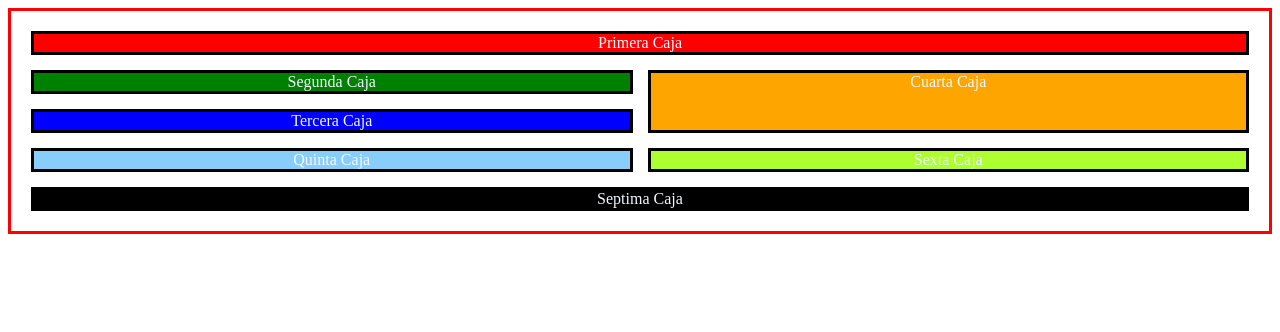
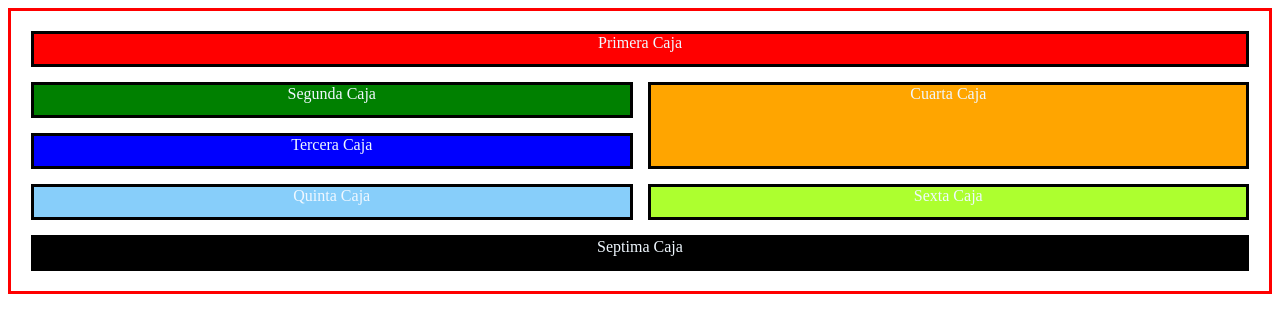
Before and after one commit to MiriamJimenezIesBelen/LLMM, a plain HTML site: page Tema 2-grid/ejer1.1/index.html in a window 1280 px wide. Drawn offline with Linux system fonts and the light colour scheme.

Commit message:
ejer 1.1

```diff
--- a/Tema 2-grid/ejer1.1/css.css
+++ b/Tema 2-grid/ejer1.1/css.css
@@ -18,6 +18,7 @@
     grid-column: 1/5;
     grid-row: 1/2;
     background-color: red;
+    height: 30px;
 }
 
 .segunda{
@@ -26,6 +27,7 @@
     grid-column: 1/3;
     grid-row: 2/3;
     background-color: green;
+    height: 30px;
 }
 
 .tercera{
@@ -34,6 +36,7 @@
     grid-column: 1/3;
     grid-row: 3/4;
     background-color: blue;
+    height: 30px;
 }
 
 .cuarta{
@@ -50,6 +53,7 @@
     grid-column: 1/3;
     grid-row: 4/5;
     background-color: lightskyblue;
+    height: 30px;
 }
 
 .sexta{
@@ -58,6 +62,7 @@
     grid-column: 3/5;
     grid-row: 4/5;
     background-color: greenyellow;
+    height: 30px;
 }
 
 .septima{
@@ -66,4 +71,5 @@
     grid-column: 1/5;
     grid-row: 5/6;
     background-color: black;
+    height: 30px;
 }
```
